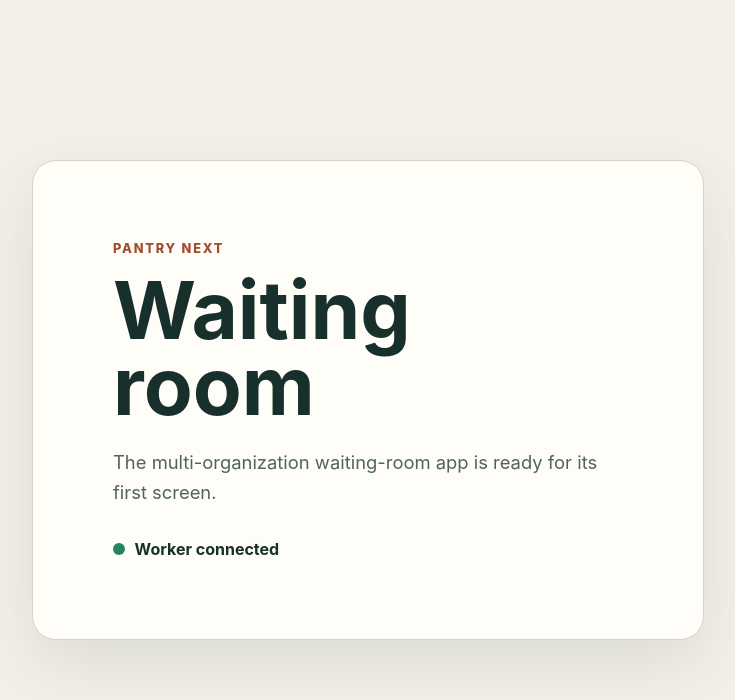
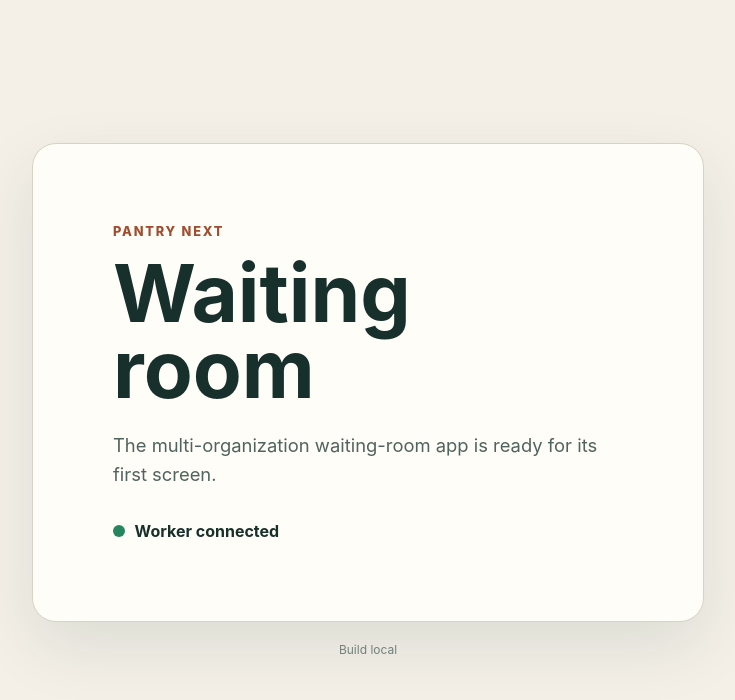
Before and after one commit to qpucka/pantry-next, a React (Vite) app in the folder apps/web/: page / in a window 1280 px wide. Shown: the top 700 px of the page, without its empty margins (272-1007 px from the left). Built offline with nearby package versions, Linux system fonts and the light colour scheme.

Commit message:
Show commit hash in web build

```diff
--- a/apps/web/src/main.tsx
+++ b/apps/web/src/main.tsx
@@ -1,6 +1,8 @@
 import { StrictMode } from "react";
 import { createRoot } from "react-dom/client";
 import "./styles.css";
+
+const commitSha = import.meta.env.VITE_COMMIT_SHA || "local";
 
 function App() {
   return (
@@ -16,6 +18,7 @@ function App() {
           Worker connected
         </div>
       </section>
+      <footer className="build-info">Build {commitSha}</footer>
     </main>
   );
 }
--- a/apps/web/src/styles.css
+++ b/apps/web/src/styles.css
@@ -13,6 +13,7 @@ body { margin: 0; min-width: 320px; }
 .shell {
   align-items: center;
   display: flex;
+  flex-direction: column;
   justify-content: center;
   min-height: 100vh;
   padding: 2rem;
@@ -41,3 +42,4 @@ h1 { font-size: clamp(2.5rem, 8vw, 5rem); line-height: 0.95; margin: 0; }
 .message { color: #51635e; font-size: 1.15rem; line-height: 1.6; margin: 1.5rem 0 2rem; }
 .status { align-items: center; display: flex; gap: 0.6rem; font-weight: 700; }
 .dot { background: #25855f; border-radius: 50%; height: 0.75rem; width: 0.75rem; }
+.build-info { color: #71817b; font-size: 0.75rem; margin-top: 1.25rem; }
```
Also changed, not shown: apps/web/src/vite-env.d.ts (added, +9 -0 lines).
